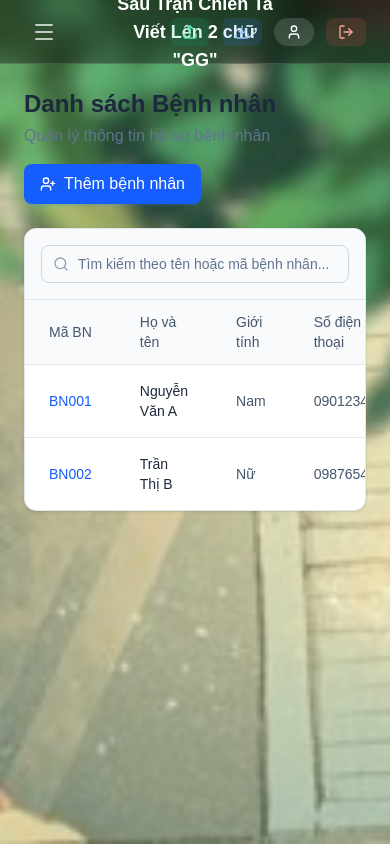
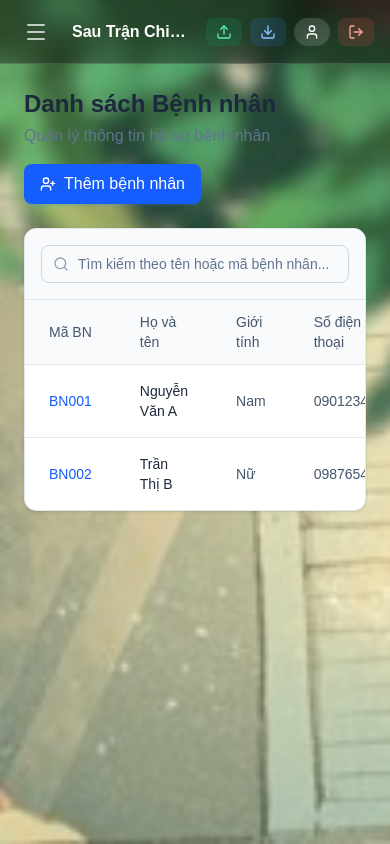
Before and after one commit to NgThHung160905/AnhNam, a Next.js app: page /patients in a window 390 px wide. Built offline with nearby package versions, Linux system fonts and the light colour scheme; no server answers; sample sign-in values are in the browser's storage.

Commit message:
Fix Header layout overlap and responsive truncation

```diff
--- a/src/components/Header.tsx
+++ b/src/components/Header.tsx
@@ -117,7 +117,7 @@ export default function Header({ onMenuClick }: HeaderProps) {
 
   return (
     <header
-      className="h-16 px-6 flex items-center justify-between sticky top-0 z-20"
+      className="h-16 px-4 sm:px-6 flex items-center justify-between sticky top-0 z-20 gap-4"
       style={{
         background: "rgba(0, 0, 0, 0.35)",
         backdropFilter: "blur(10px)",
@@ -125,7 +125,7 @@ export default function Header({ onMenuClick }: HeaderProps) {
       }}
     >
       {/* Trái: Icon Menu */}
-      <div className="flex items-center w-1/4">
+      <div className="flex items-center shrink-0">
         <button
           onClick={onMenuClick}
           className="text-white/70 hover:text-white transition-colors p-2 rounded-lg hover:bg-white/10"
@@ -136,36 +136,36 @@ export default function Header({ onMenuClick }: HeaderProps) {
       </div>
 
       {/* Giữa: Tiêu đề */}
-      <div className="flex-1 flex justify-center">
-        <h2 className="text-lg font-semibold text-white text-center">
+      <div className="flex-1 flex justify-center overflow-hidden">
+        <h2 className="text-base sm:text-lg font-semibold text-white truncate text-center">
           Sau Trận Chiến Ta Viết Lên 2 chữ &quot;GG&quot;
         </h2>
       </div>
 
       {/* Phải: User info */}
-      <div className="flex items-center w-1/4 justify-end gap-3">
+      <div className="flex items-center justify-end gap-2 shrink-0">
         {user ? (
           <>
             <button
               onClick={handleImport}
-              className="flex items-center gap-2 px-3 py-1.5 text-sm font-medium text-emerald-300 hover:text-emerald-200 rounded-lg transition-colors"
+              className="flex items-center gap-1.5 px-2.5 py-1.5 text-sm font-medium text-emerald-300 hover:text-emerald-200 rounded-lg transition-colors"
               style={{ background: "rgba(16,185,129,0.15)" }}
               title="Nhập dữ liệu"
             >
               <Upload className="w-4 h-4" />
-              <span className="hidden sm:inline">Import</span>
+              <span className="hidden md:inline">Import</span>
             </button>
             <button
               onClick={handleExport}
-              className="flex items-center gap-2 px-3 py-1.5 text-sm font-medium text-blue-300 hover:text-blue-200 rounded-lg transition-colors"
+              className="flex items-center gap-1.5 px-2.5 py-1.5 text-sm font-medium text-blue-300 hover:text-blue-200 rounded-lg transition-colors"
               style={{ background: "rgba(59,130,246,0.15)" }}
               title="Xuất dữ liệu"
             >
               <Download className="w-4 h-4" />
-              <span className="hidden sm:inline">Export</span>
+              <span className="hidden md:inline">Export</span>
             </button>
             <div
-              className="flex items-center gap-2 text-sm font-medium text-white px-3 py-1.5 rounded-full"
+              className="flex items-center gap-1.5 text-sm font-medium text-white px-2.5 py-1.5 rounded-full"
               style={{ background: "rgba(255,255,255,0.15)" }}
             >
               <UserIcon className="w-4 h-4" />
@@ -173,17 +173,17 @@ export default function Header({ onMenuClick }: HeaderProps) {
             </div>
             <button
               onClick={handleLogout}
-              className="flex items-center gap-2 px-3 py-1.5 text-sm font-medium text-red-300 hover:text-red-200 rounded-lg transition-colors"
+              className="flex items-center gap-1.5 px-2.5 py-1.5 text-sm font-medium text-red-300 hover:text-red-200 rounded-lg transition-colors whitespace-nowrap"
               style={{ background: "rgba(255,80,80,0.15)" }}
             >
               <LogOut className="w-4 h-4" />
-              <span className="hidden sm:inline">Đăng xuất</span>
+              <span className="hidden md:inline">Đăng xuất</span>
             </button>
           </>
         ) : (
           <button
             onClick={() => router.push("/login")}
-            className="text-sm font-medium text-white hover:text-white/80"
+            className="text-sm font-medium text-white hover:text-white/80 whitespace-nowrap"
           >
             Đăng nhập
           </button>
```
